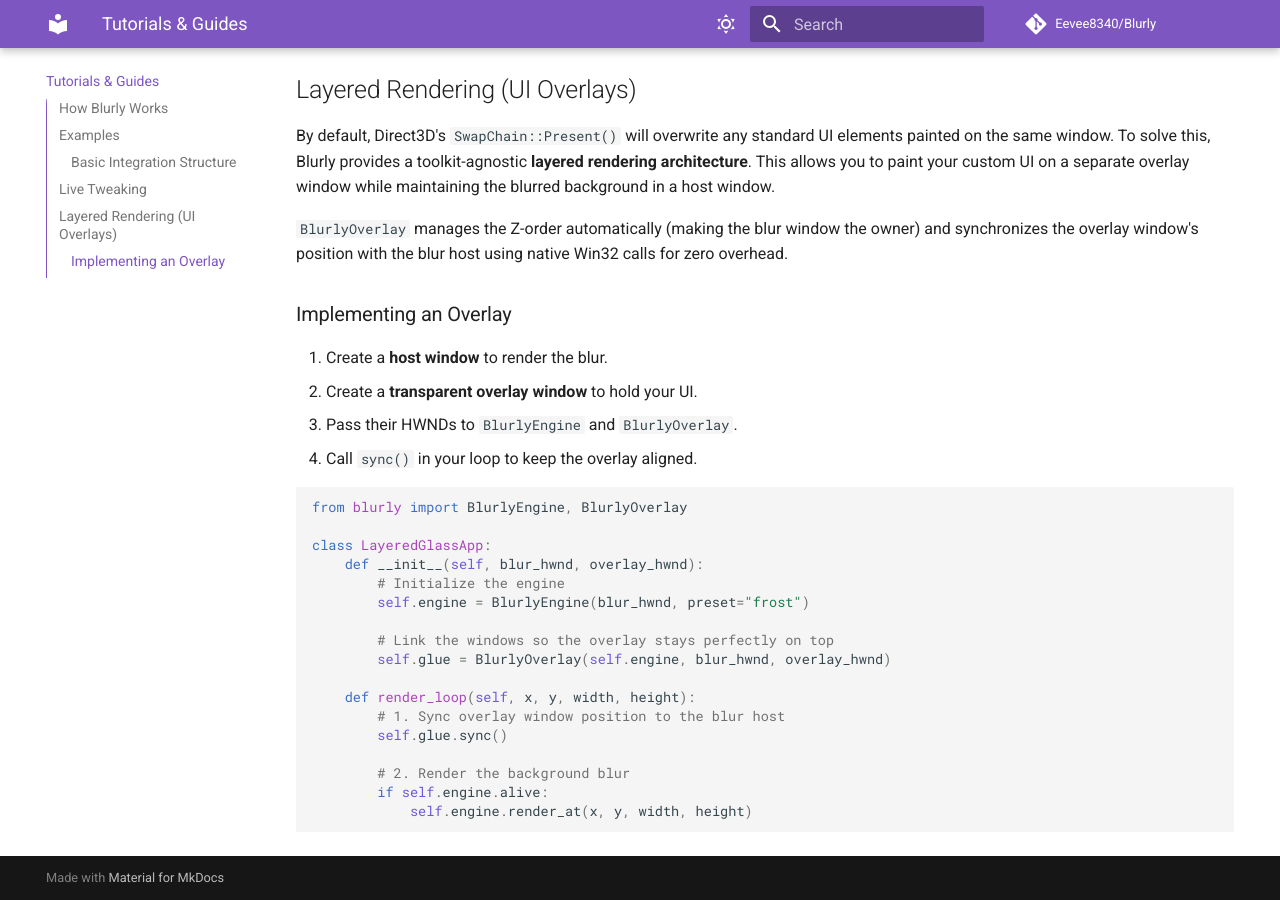
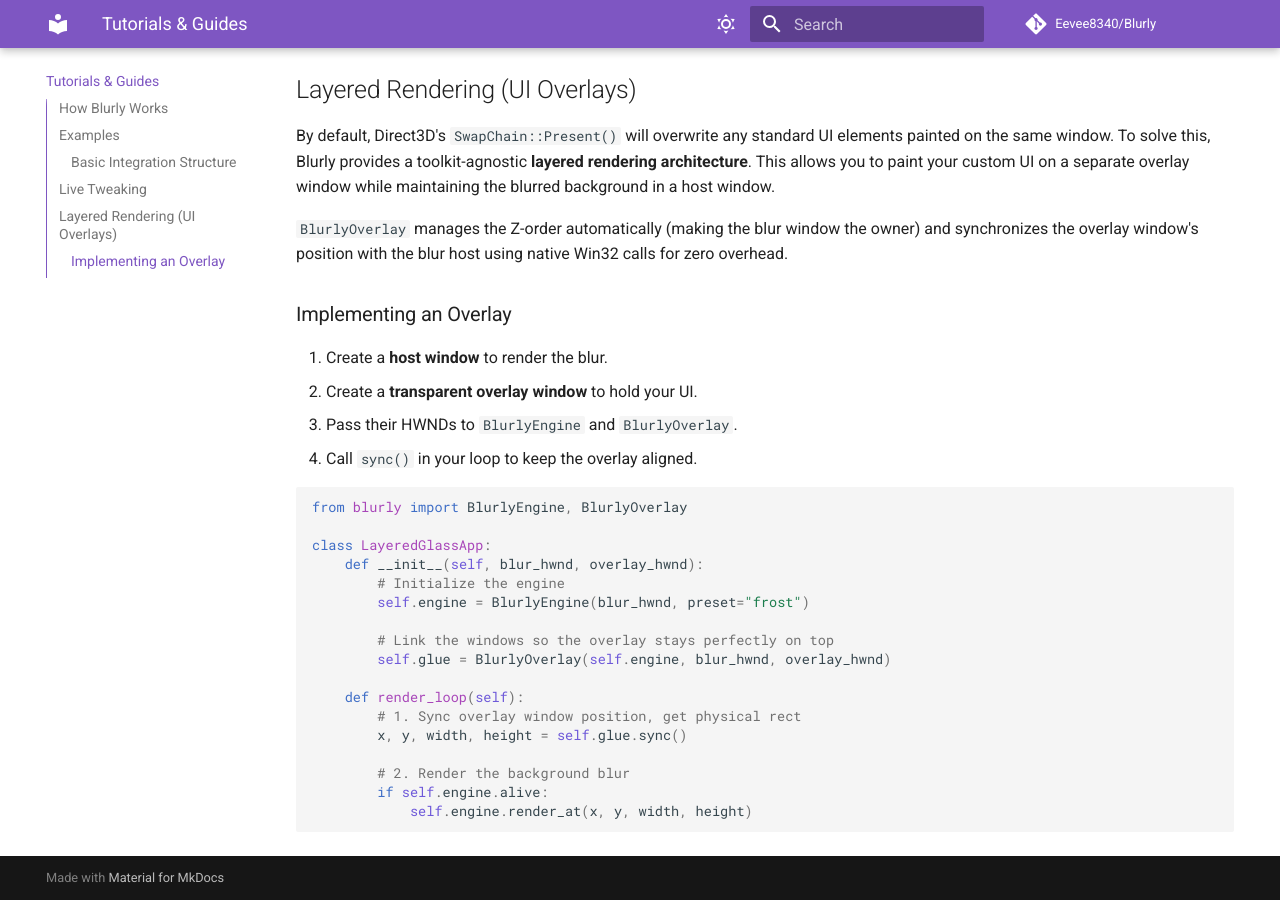
Before and after one commit to Eevee8340/Blurly, an MkDocs documentation site: the page built from docs/tutorials.md, in a window 1280 px wide and 900 px high, scrolled down 1745 px. Built offline with MkDocs 1.6.1 and Material for MkDocs 9.7.7, drawn with Linux system fonts in a browser that asks for light colours; comment, search, counter and statistics services are not loaded.

Commit message:
docs: Update BlurlyOverlay sync() usage for physical coordinates

```diff
--- a/docs/tutorials.md
+++ b/docs/tutorials.md
@@ -98,9 +98,9 @@ class LayeredGlassApp:
         # Link the windows so the overlay stays perfectly on top
         self.glue = BlurlyOverlay(self.engine, blur_hwnd, overlay_hwnd)
 
-    def render_loop(self, x, y, width, height):
-        # 1. Sync overlay window position to the blur host
-        self.glue.sync()
+    def render_loop(self):
+        # 1. Sync overlay window position, get physical rect
+        x, y, width, height = self.glue.sync()
 
         # 2. Render the background blur
         if self.engine.alive:
```
Also changed, not shown: docs/index.md (+1 -1 lines).
